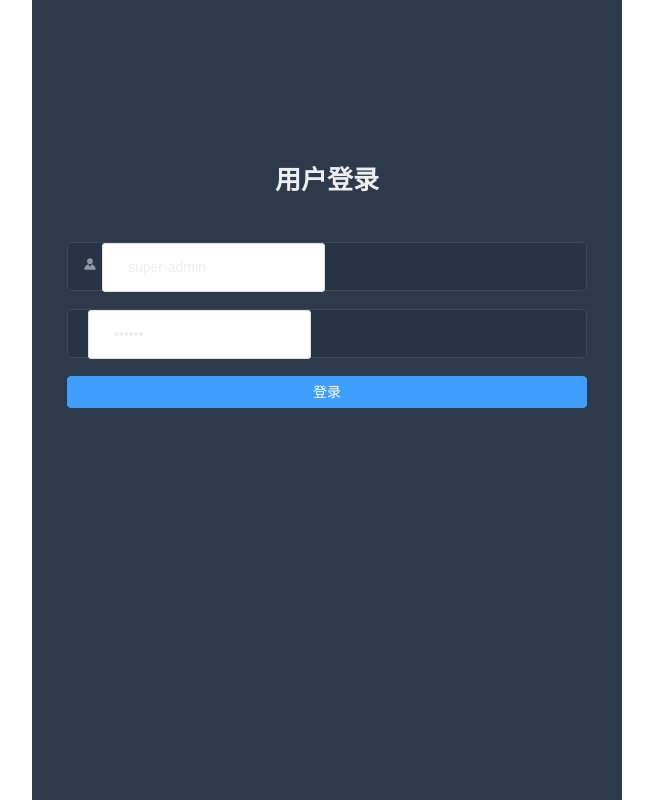
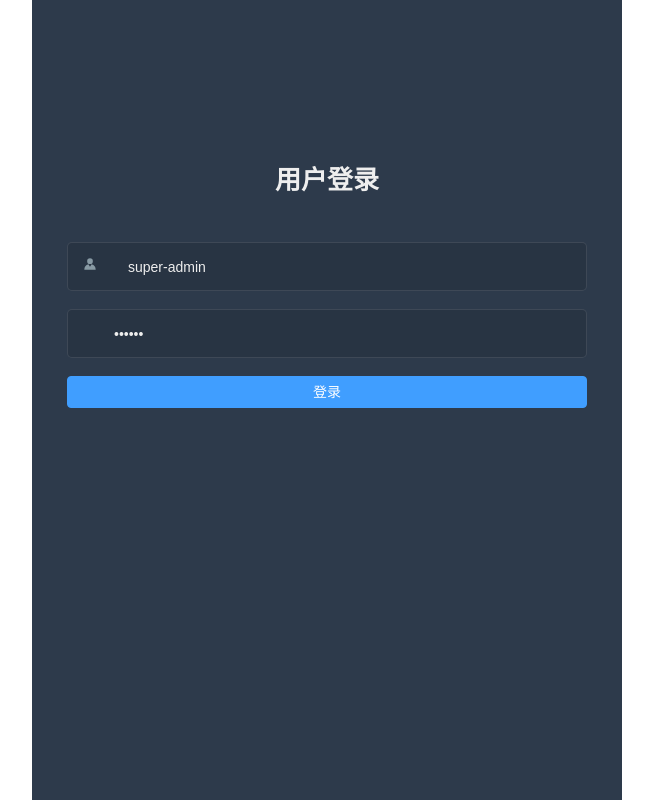
Before and after one commit to MontageWEB/vue-project, a Vue app: page /login in a window 1280 px wide. Shown: the whole page, without its empty margins (18-671 px from the left). Built offline with nearby package versions, Linux system fonts and the light colour scheme; a small style sheet from the web is missing.

Commit message:
准备做 vuex

```diff
--- a/package.json
+++ b/package.json
@@ -9,7 +9,9 @@
   },
   "dependencies": {
     "@element-plus/icons-vue": "^2.1.0",
+    "axios": "^1.5.0",
     "element-plus": "^2.3.12",
+    "md5": "^2.3.0",
     "vue": "^3.3.4",
     "vue-router": "^4.0.13"
   },
--- a/src/views/login/index.vue
+++ b/src/views/login/index.vue
@@ -1,6 +1,11 @@
 <template>
   <div class="login-container">
-    <el-form class="login-form" :model="loginForm" :rules="loginRules">
+    <el-form
+      class="login-form"
+      ref="loginFromRef"
+      :model="loginForm"
+      :rules="loginRules"
+    >
       <div class="title-container">
         <h3 class="title">用户登录</h3>
       </div>
@@ -51,7 +56,11 @@
         </span>
       </el-form-item>
 
-      <el-button type="primary" style="width: 100%; margin-bottom: 30px"
+      <el-button
+        type="primary"
+        style="width: 100%; margin-bottom: 30px"
+        :loading="loading"
+        @click="handlerLogin"
         >登录
       </el-button>
     </el-form>
@@ -62,7 +71,7 @@
 import { ref } from "vue";
 import { validatePassword } from "./rules";
 // import LangSelect from '@/components/LangSelect/index.vue'
-// import { useStore } from 'vuex'
+// import { useStore } from "vuex";
 // import { useRouter } from 'vue-router'
 // import { useI18n } from 'vue-i18n'
 
@@ -101,29 +110,29 @@ const onChangePwdType = () => {
   }
 };
 
-// // 登录动作处理
-// const loading = ref(false)
-// const loginFromRef = ref(null)
-// const store = useStore()
+// 登录动作处理
+const loading = ref(false);
+const loginFromRef = ref(null);
+// const store = useStore();
 // const router = useRouter()
 // const handleLogin = () => {
-//   loginFromRef.value.validate(valid => {
-//     if (!valid) return
+//   loginFromRef.value.validate((valid) => {
+//     if (!valid) return;
 
-//     loading.value = true
+//     loading.value = true;
 //     store
-//       .dispatch('user/login', loginForm.value)
+//       .dispatch("user/login", loginForm.value)
 //       .then(() => {
-//         loading.value = false
+//         loading.value = false;
 //         // 登录后操作
-//         router.push('/')
+//         router.push("/");
 //       })
-//       .catch(err => {
-//         console.log(err)
-//         loading.value = false
-//       })
-//   })
-// }
+//       .catch((err) => {
+//         console.log(err);
+//         loading.value = false;
+//       });
+//   });
+// };
 </script>
 
 <style lang="scss" scoped>
@@ -146,17 +155,22 @@ $cursor: #fff;
     margin: 0 auto;
     overflow: hidden;
 
-    ::v-deep .el-form-item {
+    ::v-deep() .el-form-item {
       border: 1px solid rgba(255, 255, 255, 0.1);
       background: rgba(0, 0, 0, 0.1);
       border-radius: 5px;
       color: #454545;
     }
 
-    ::v-deep .el-input {
+    ::v-deep() .el-input {
       display: inline-block;
       height: 47px;
       width: 85%;
+
+      .el-input__wrapper {
+        background-color: transparent;
+        box-shadow: 0 0 0 0;
+      }
 
       input {
         background: transparent;
@@ -202,7 +216,7 @@ $cursor: #fff;
       font-weight: bold;
     }
 
-    ::v-deep .lang-select {
+    ::v-deep() .lang-select {
       position: absolute;
       top: 4px;
       right: 0;
```
Also changed, not shown: src/api/sys.js (added, +12 -0 lines), src/store/index.js (added, +8 -0 lines), src/store/modules/user.js (added, +25 -0 lines), src/utils/request.js (added, +8 -0 lines), 1 other file (tests, documents, lock files or other folders).
